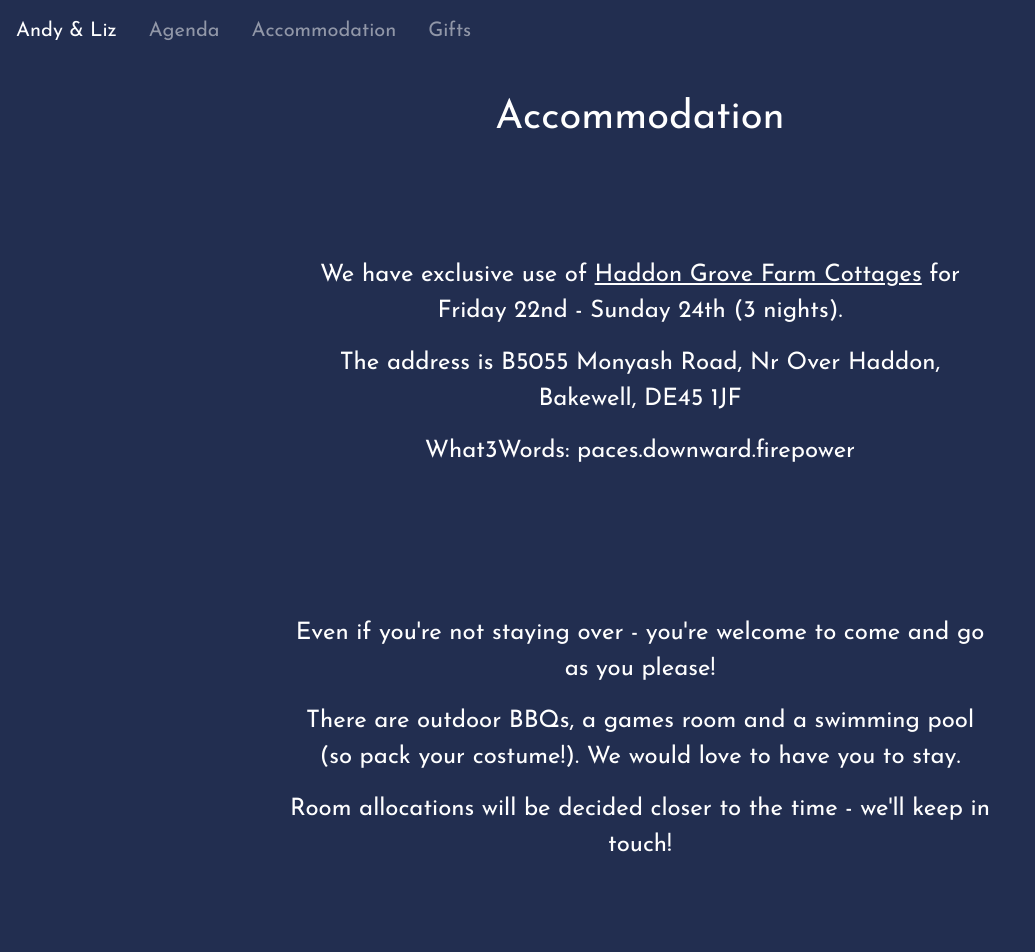
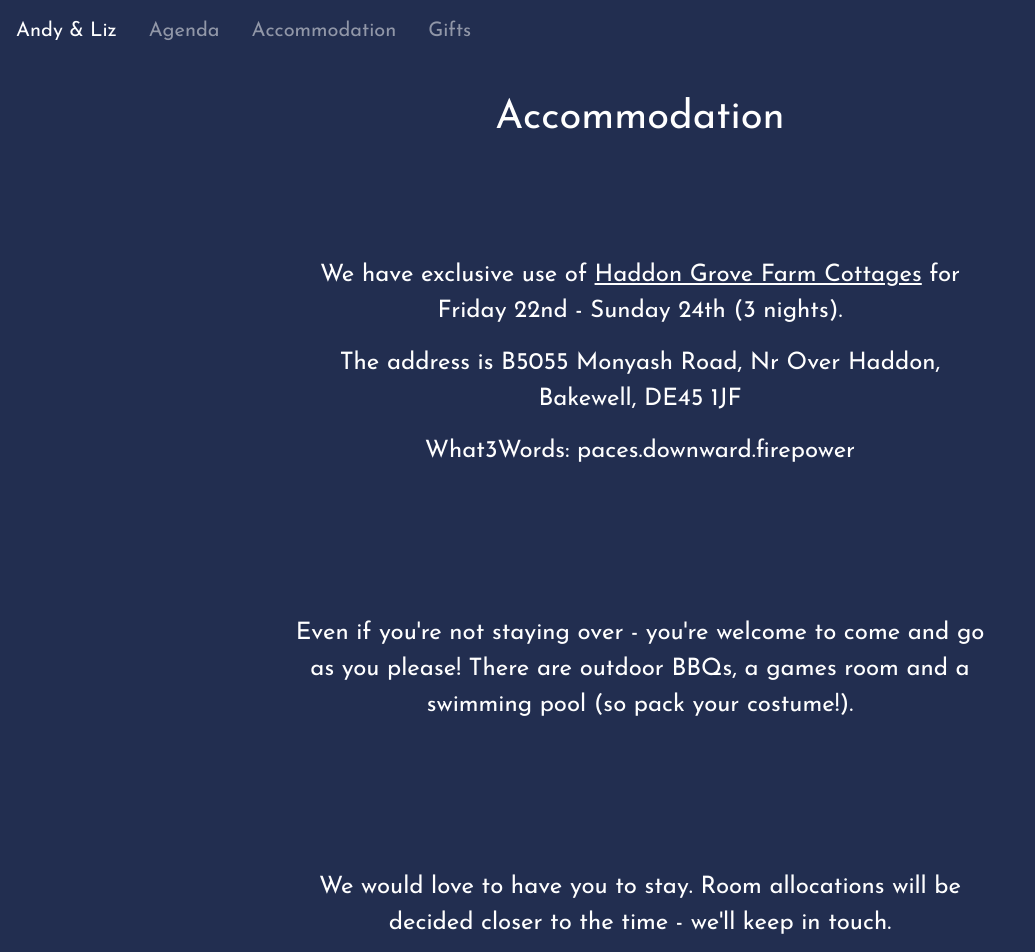
Before and after one commit to evansabove/wedding, a Vue app in the folder website/: page /accommodation in a window 1280 px wide. Shown: the top 952 px of the page, without its empty margins (0-1035 px from the left). Built offline with nearby package versions, Linux system fonts and the light colour scheme.

Commit message:
Content updates

```diff
--- a/website/src/views/Accommodation.vue
+++ b/website/src/views/Accommodation.vue
@@ -16,16 +16,14 @@
     ><Panel>
       <p>
         Even if you're not staying over - you're welcome to come and go as you
-        please!
+        please! There are outdoor BBQs, a games room and a swimming pool (so pack your
+        costume!).
       </p>
-
+    </Panel>
+    <Panel>
       <p>
-        There are outdoor BBQs, a games room and a swimming pool (so pack your
-        costume!). We would love to have you to stay.
-      </p>
-      <p>
-        Room allocations will be decided closer to the time - we'll keep in
-        touch!
+        We would love to have you to stay. Room allocations will be decided
+        closer to the time - we'll keep in touch.
       </p>
     </Panel>
     <Panel>
```
